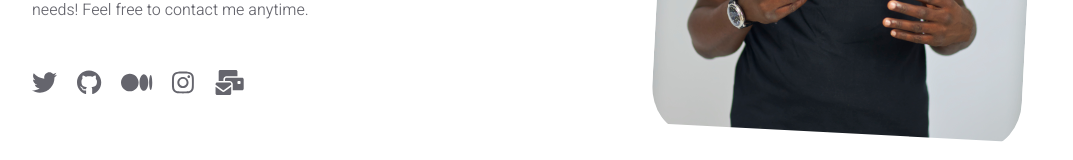
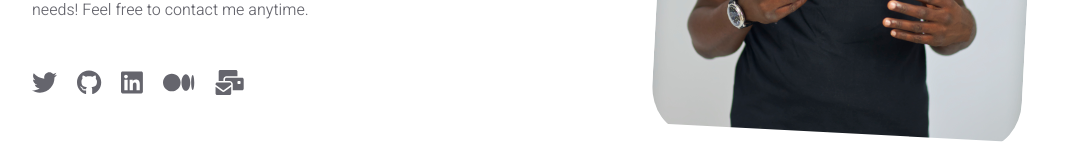
Before and after one commit to mohashyne/portfolio_react, a React (Create React App) app: page / in a window 1280 px wide. Shown: the part 565-725 px from the top of the page, without its empty margins (108-1181 px from the left). Built offline with nearby package versions, Linux system fonts and the light colour scheme.

Commit message:
update styling

```diff
--- a/src/pages/homepage.jsx
+++ b/src/pages/homepage.jsx
@@ -7,7 +7,7 @@ import {
   faTwitter,
   faGithub,
   faMedium,
-  faInstagram,
+  faLinkedin,
 } from '@fortawesome/free-brands-svg-icons';
 
 import Logo from '../components/common/logo';
@@ -135,22 +135,22 @@ const Homepage = () => {
                 />
               </a>
               <a
-                href={INFO.socials.Medium}
+                href={INFO.socials.linkedin}
+                target="_blank"
+                rel="noreferrer"
+              >
+                <FontAwesomeIcon
+                  icon={faLinkedin}
+                  className="homepage-social-icon"
+                />
+              </a>
+              <a
+                href={INFO.socials.medium}
                 target="_blank"
                 rel="noreferrer"
               >
                 <FontAwesomeIcon
                   icon={faMedium}
-                  className="homepage-social-icon"
-                />
-              </a>
-              <a
-                href={INFO.socials.instagram}
-                target="_blank"
-                rel="noreferrer"
-              >
-                <FontAwesomeIcon
-                  icon={faInstagram}
                   className="homepage-social-icon"
                 />
               </a>
```
